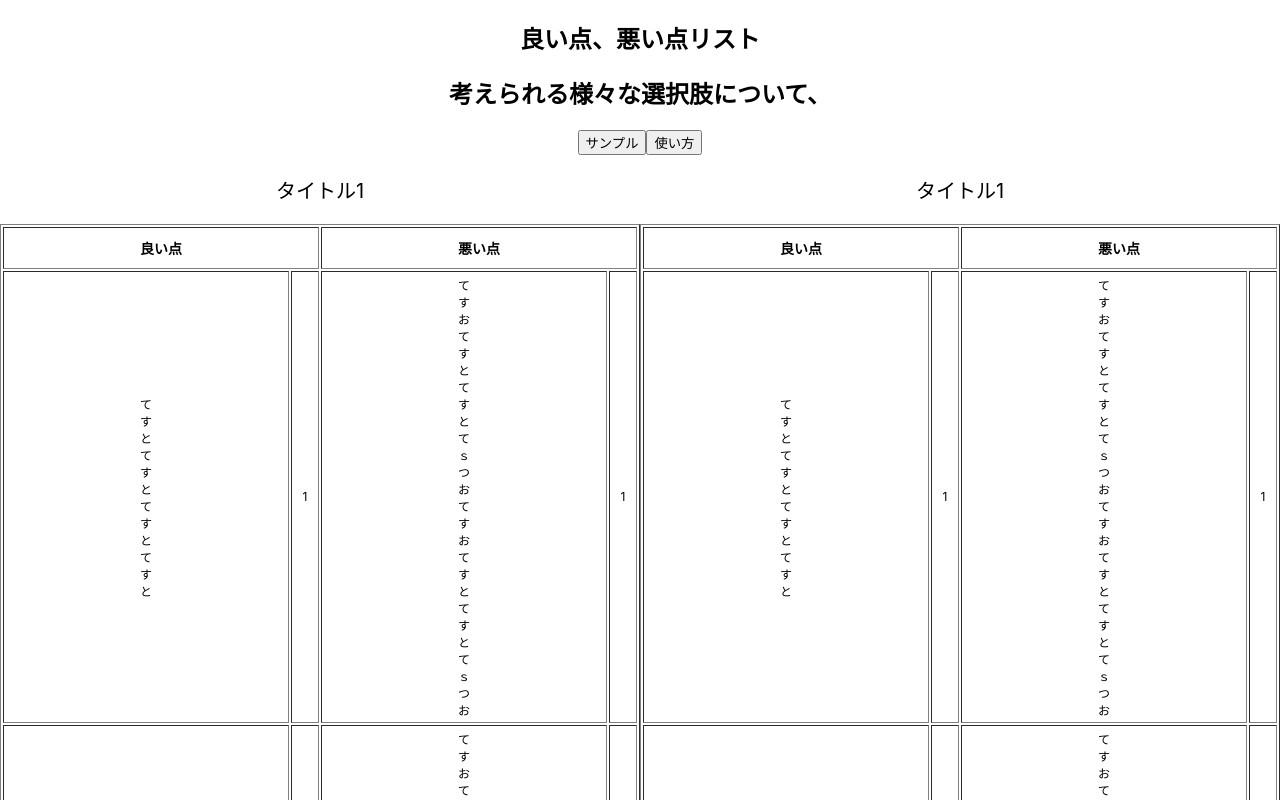
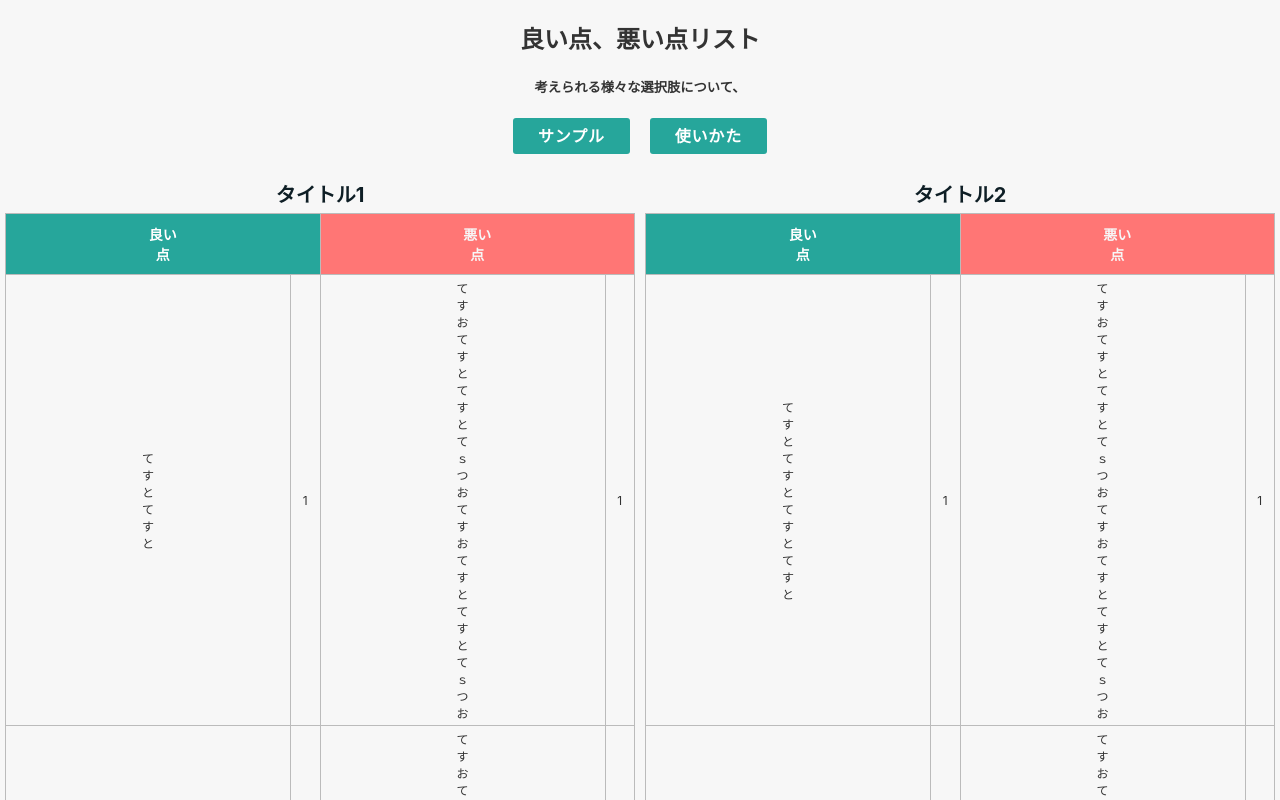
Before and after one commit to shigasy/pros-cons-list, a React (Create React App) app: page / in a window 1280 px wide. Shown: the top 800 px of the page. Built offline with nearby package versions, Linux system fonts and the light colour scheme.

Commit message:
add テーブルヘッダーの色

```diff
--- a/src/App.js
+++ b/src/App.js
@@ -1,23 +1,24 @@
 import React from 'react';
 import './App.css';
 import './components/Table.css'
+import './components/Button.css'
 
 function App() {
   return (
       <div className="App">
         <section className="App-description">
-          <h1 className="App-description__title">良い点、悪い点リスト</h1>
+          <h2 className="App-description__title">良い点、悪い点リスト</h2>
           <div className="App-description__sub-content">
-            <h2 className="App-description__sub-description">考えられる様々な選択肢について、</h2>
-            <button className="App-description__button--sample">サンプル</button>
-            <button className="App-description__button--how-to-use">使い方</button>
+            <h5 className="App-description__sub-description">考えられる様々な選択肢について、</h5>
+            <a className="App-description__button--sample">サンプル</a>
+            <a className="App-description__button--how-to-use">使いかた</a>
           </div>
         </section>
         <section className="content">
           <div className="content__container">
             <table align="center" border={1} className="table">
               <caption className="table__caption">
-                <p className="table__title">タイトル1</p>
+                <span className="table__title"><strong>タイトル1</strong></span>
               </caption>
               <tbody className="table__body">
               <tr className="table__header">
@@ -25,7 +26,7 @@ function App() {
                 <th className="table__header--cons" colSpan="2">悪い点</th>
               </tr>
               <tr>
-                <td className="table__data--text">てすとてすとてすとてすと</td>
+                <td className="table__data--text">てすとてすと</td>
                 <td className="table__data--value">1</td>
                 <td className="table__data--text">てすおてすとてすとてｓつおてすおてすとてすとてｓつお</td>
                 <td className="table__data--value">1</td>
@@ -48,7 +49,7 @@ function App() {
             </table>
             <table align="center" border={1} className="table">
               <caption className="table__caption">
-                <p className="table__title">タイトル1</p>
+                <span className="table__title"><strong>タイトル2</strong></span>
               </caption>
               <tbody className="table__body">
               <tr className="table__header">
--- a/src/components/Table.css
+++ b/src/components/Table.css
@@ -1,3 +1,9 @@
+table {
+    border-collapse: collapse;
+    border-color: #bbb;
+    margin: 2rem 0.5rem;
+}
+
 table th {
     padding: 1.0rem 1.0rem;
 }
@@ -7,8 +13,26 @@ table td {
     width: 20rem;
 }
 
+.table__caption {
+    margin: 0.5rem 0;
+}
+
 .table__title {
-    font-size: 2.0rem;
+    color: #0e1e25;
+    font-size: 1.8rem;
+}
+.table__header--pros {
+    /*color: #27ae60;*/
+    /*background: #01ad9f;*/
+    background: #26a69b;
+    color: white;
+    font-size: 1.4rem;
+}
+.table__header--cons {
+    /*color: #2980b9;*/
+    color: #f7f7f7;
+    background: #ff7675;
+    font-size: 1.4rem;
 }
 
 .table__body {
--- a/src/index.css
+++ b/src/index.css
@@ -3,11 +3,11 @@ html {
 }
 
 body {
+    background: #f7f7f7;
+    color: #333;
     font-size: 1.6rem; /* -> 16px; */
     margin: 0;
-  font-family: -apple-system, BlinkMacSystemFont, "Segoe UI", "Roboto", "Oxygen",
-    "Ubuntu", "Cantarell", "Fira Sans", "Droid Sans", "Helvetica Neue",
-    sans-serif;
+    font-family: -apple-system, BlinkMacSystemFont, Helvetica Neue, Segoe UI, Hiragino Kaku Gothic ProN, Hiragino Sans, ヒラギノ角ゴ ProN W3, Arial, メイリオ, Meiryo, sans-serif;
     -webkit-font-smoothing: antialiased;
     -moz-osx-font-smoothing: grayscale;
 }
```
Lines whose indentation alone changed are shown as unchanged.
